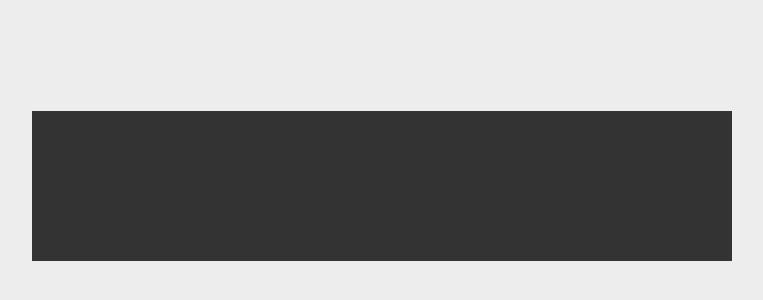
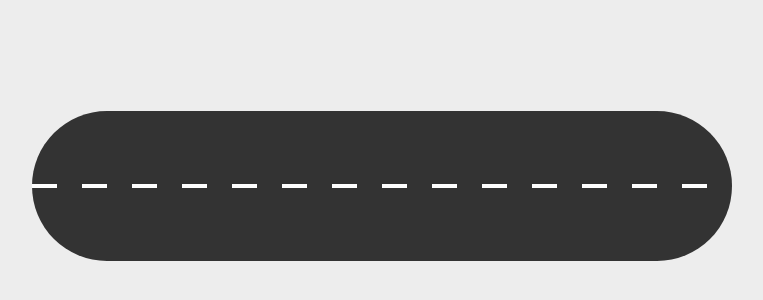
Before and after one commit to Linh777GKOG/CSS_Taxi_Animation_Effects, a plain HTML site: page index.html in a window 1280 px wide. Shown: the part 214-514 px from the top of the page, without its empty margins (258-1021 px from the left). Drawn offline with Linux system fonts and the light colour scheme.

Commit message:
check point

```diff
--- a/style.css
+++ b/style.css
@@ -18,4 +18,30 @@ body {
   width: 700px;
   height: 150px;
   background: #333;
+  border-radius: 75px;
+  display: flex;
+  justify-content: center;
+  align-items: center;
 }
+
+.road::before {
+  content: "";
+  position: absolute;
+  width: 100%;
+  height: 4px;
+  background: linear-gradient(
+    90deg,
+    #fff,
+    #fff 50%,
+    transparent 50%,
+    transparent 100%
+  );
+  background-size: 50px;
+  animation: animate_road 0.125s linear infinite;
+}
+
+@keyframes animate_road {
+  0% {
+    background-position: 50px 0;
+  }
+}
```
